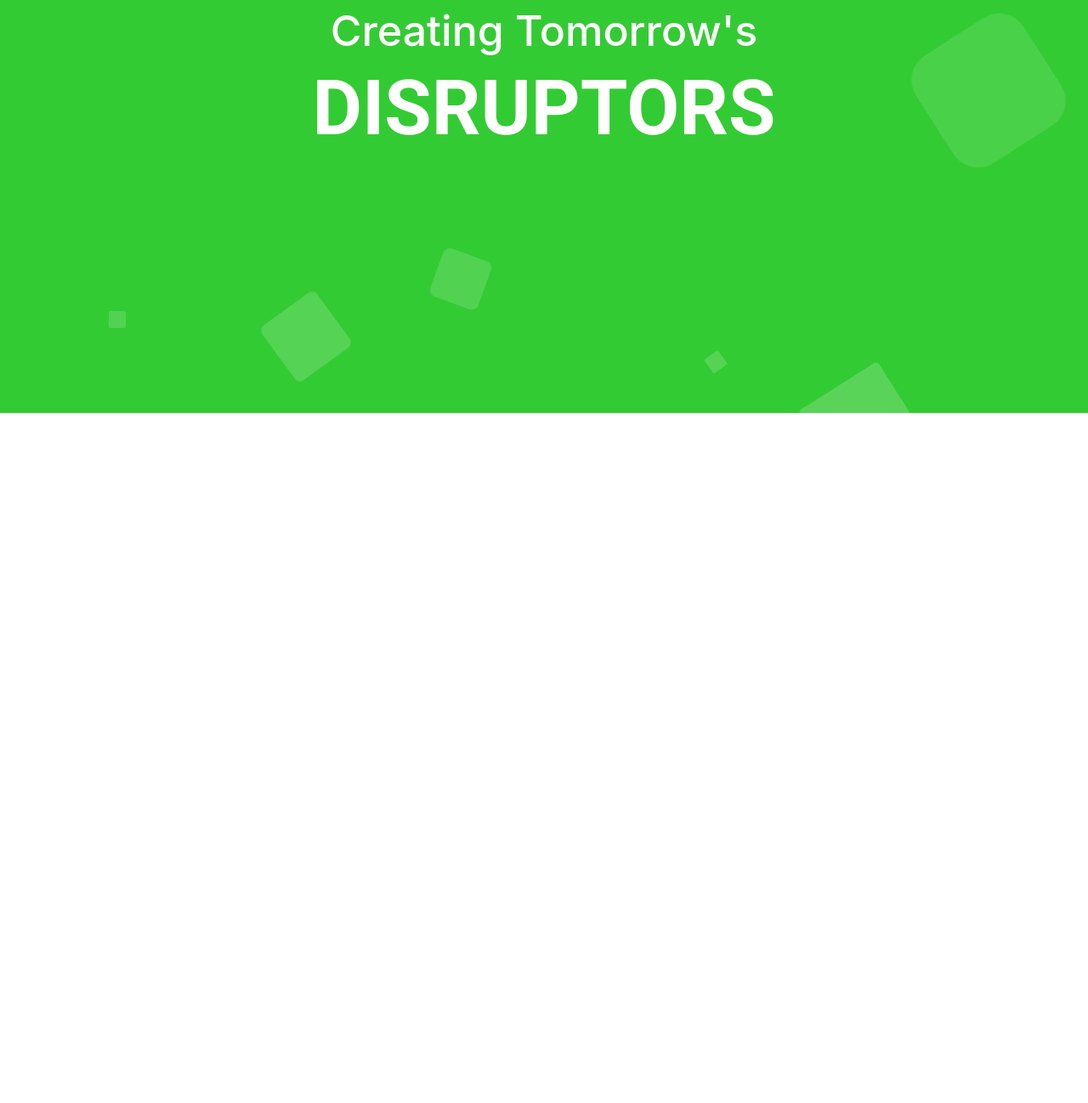
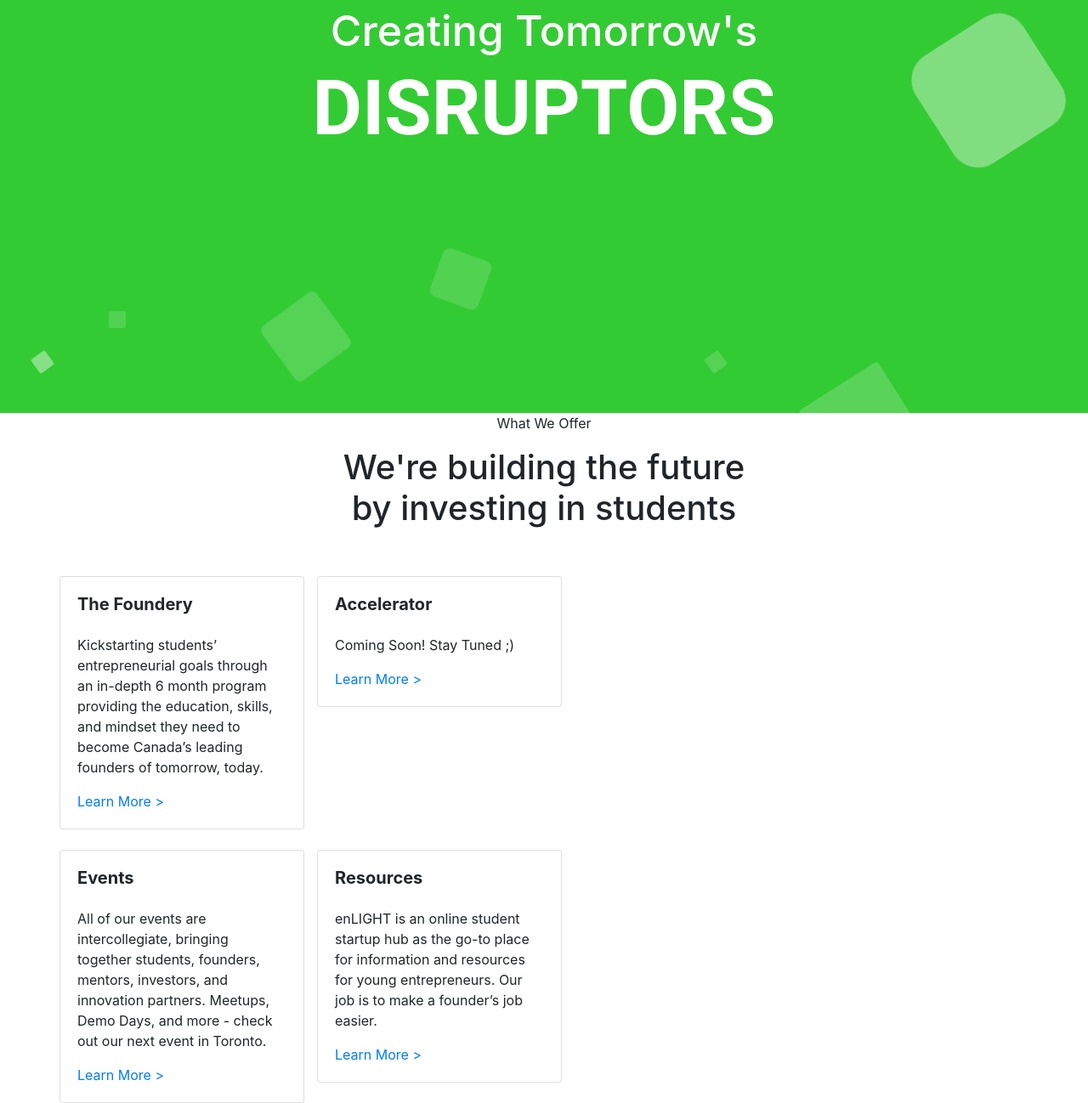
Before and after one commit to farhajkhan/enLIGHT, a plain HTML site: page index.html in a window 1280 px wide. Shown: the part 314-1612 px from the top of the page at 85% size. Before the commit the page ends 800 px from the top, so only its background shows below. Drawn offline with nearby package versions, Linux system fonts and the light colour scheme.

Commit message:
Update index.html

```diff
--- a/index.html
+++ b/index.html
@@ -78,8 +78,78 @@
                             <li></li>
                             <li></li>
                             <li></li>
+                            <li></li>
+                            <li></li>
+                            <li></li>
+                            <li></li>
+                            <li></li>
+                            <li></li>
                     </ul>
         </div >
+
+
+      <div class="container-fluid mb-5 whatWeOffer">
+          <div class="row">
+              <div class="miniTitle d-flex justify-content-center col-12">
+                  <p class="subTitle">What We Offer</p>
+              </div>
+          </div>
+          <div class="row">
+              <div class="whatWeDo mb-0 d-flex justify-content-center col-12">
+                  <h1 class="firstTitle" style="text-align: center">We're building the future <br> by investing in students</h1>
+              </div>
+          </div>
+      </div>
+
+        <div class="container offeringCards">
+            <div class="row">
+                <div class="col-3.5 mb-4">
+                    <div class="card offerCards" style="width: 18rem;">
+                      <div class="card-body">
+                        <h5 class="card-title mb-4"><strong>The Foundery</strong></h5>
+                        <p class="card-text">Kickstarting students’ entrepreneurial goals through an in-depth 6 month program providing the education, skills, and mindset they need to become Canada’s leading founders of tomorrow, today. </p>
+                        <a href="#" class="card-link cardLinks">Learn More ></a>
+                      </div>
+                    </div>
+            </div>
+
+            <div class="col-4 mb-4">
+                <div class="card offerCards" style="width: 18rem;">
+                  <div class="card-body">
+                    <h5 class="card-title mb-4"><strong>Accelerator</strong></h5>
+                    <p class="card-text acceleratorText"> Coming Soon! Stay Tuned ;)</p>
+                    <a href="#" class="card-link cardLinks">Learn More ></a>
+                  </div>
+                </div>
+            </div>
+            </div>
+
+            <div class="row">
+                <div class="col-3.5">
+                    <div class="card offerCards" style="width: 18rem;">
+                      <div class="card-body">
+                        <h5 class="card-title mb-4"><strong>Events</strong></h5>
+                        <p class="card-text">All of our events are intercollegiate, bringing together students, founders, mentors, investors, and innovation partners. Meetups, Demo Days, and more - check out our next event in Toronto. </p>
+                        <a href="#" class="card-link cardLinks">Learn More ></a>
+                      </div>
+                    </div>
+                </div>
+
+                <div class="col-4">
+                    <div class="card offerCards" style="width: 18rem;">
+                      <div class="card-body">
+                        <h5 class="card-title mb-4"><strong>Resources</strong></h5>
+                        <p class="card-text resourcesText">enLIGHT is an online student startup hub as the go-to place for information and resources for young entrepreneurs. Our job is to make a founder’s job easier.</p>
+                        <a href="#" class="card-link cardLinks">Learn More ></a>
+                      </div>
+                    </div>
+                </div>
+
+            </div>
+
+
+      </div>
+
 
     <!-- Optional JavaScript -->
     <!-- jQuery first, then Popper.js, then Bootstrap JS -->
```
